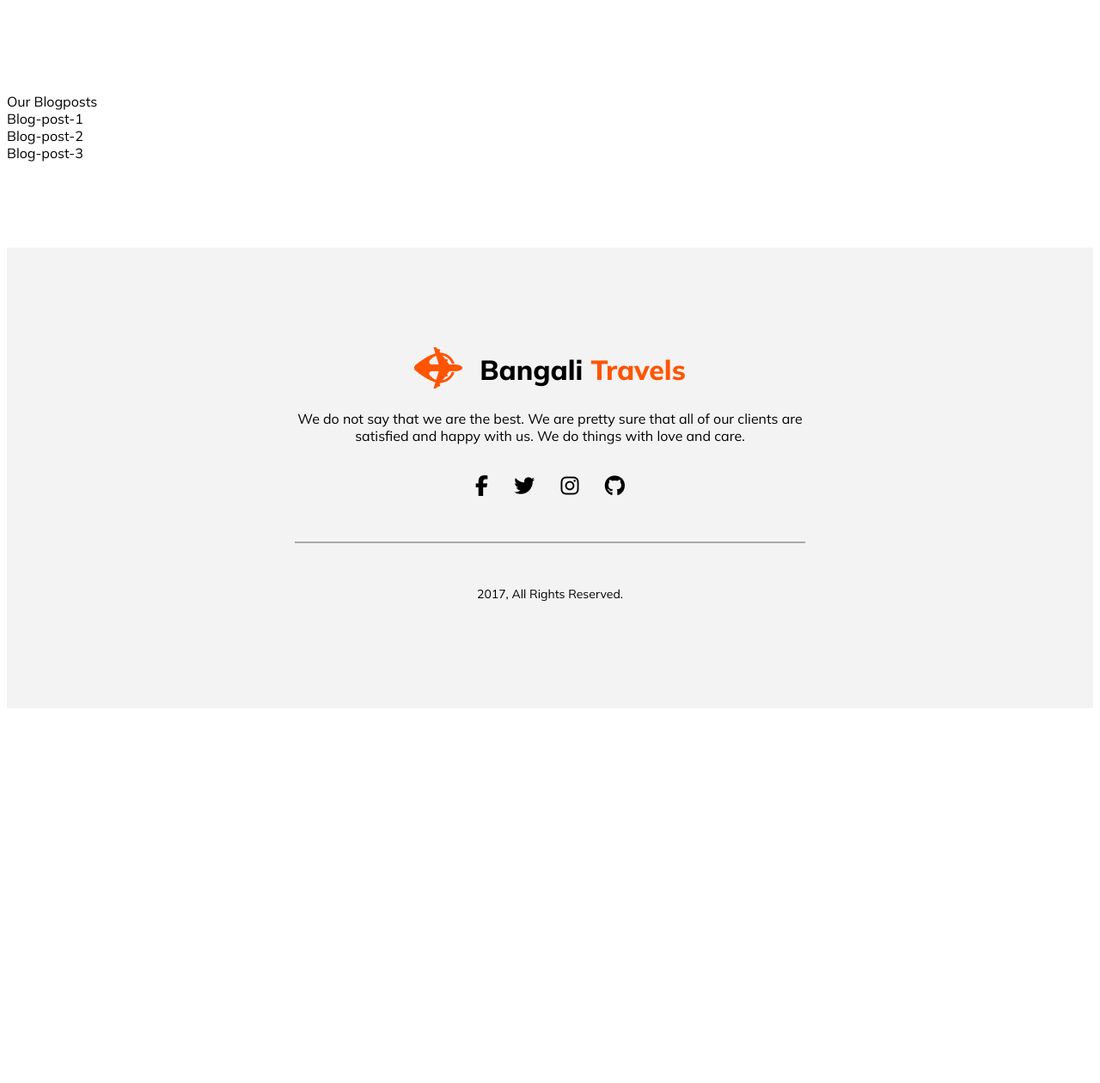
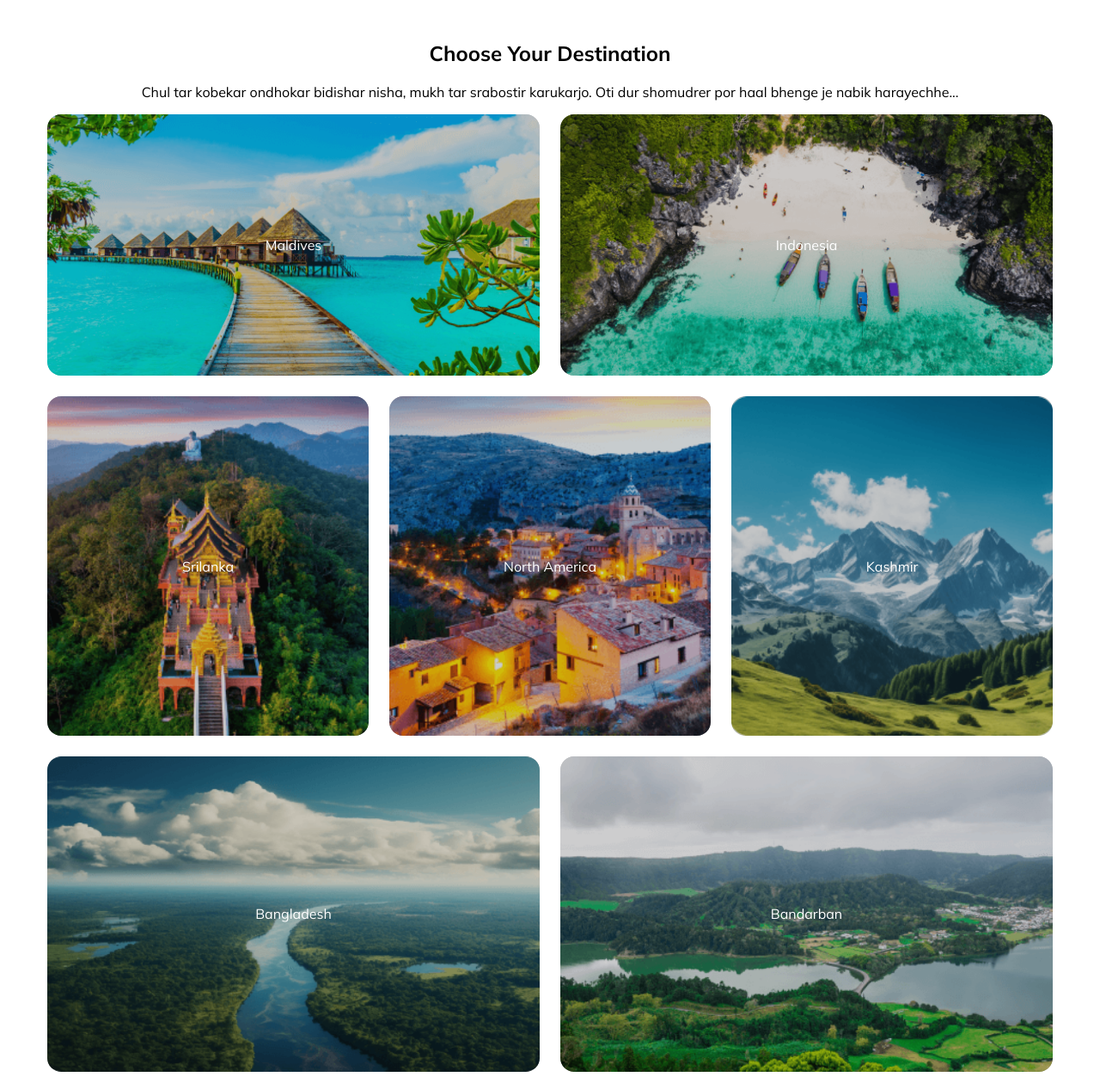
Before and after one commit to nuhainul/b9-a2, a plain HTML site: page index.html in a window 1280 px wide. Shown: the part 1360-2620 px from the top of the page at 86% size. Before the commit the page ends 2192 px from the top, so only its background shows below. Drawn offline with Linux system fonts and the light colour scheme.

Commit message:
choose destination section + responsive created draftly

```diff
--- a/css/responsive.css
+++ b/css/responsive.css
@@ -159,7 +159,21 @@ line-height: normal;
     }
 
 
-    /* < !-- choose your destination starts --> */
+    /* choose your destination starts */
+    /* responsive */
+    @media screen and (max-width: 600px) {
+
+        .img-row-1,
+        .img-row-2,
+        .img-row-3 {
+            flex-direction: column;
+        }
+
+        .image-box {
+            width: 100%;
+        }
+    }
+
     /* < !-- why choose us starts --> */
     /* < !-- 2 optional sections: deals & discounts, simple perfect place --> */
     /* < !-- newsletter starts --> */
--- a/css/styles.css
+++ b/css/styles.css
@@ -121,7 +121,7 @@ body {
     padding: 24px 247px;
 }
 
-.selectors-wrap{
+.selectors-wrap {
     display: inline-flex;
     justify-content: center;
     gap: 24px;
@@ -130,9 +130,10 @@ body {
     max-width: 800px;
 }
 
-.xp-btn{
+.xp-btn {
     background-color: #fff;
-    color: rgba(19, 19, 24, 0.50);;
+    color: rgba(19, 19, 24, 0.50);
+    ;
     text-align: center;
     font-size: 16px;
     font-style: normal;
@@ -144,7 +145,7 @@ body {
     height: 52px;
 }
 
-.find-now-btn{
+.find-now-btn {
     background-color: var(--primary-color);
     color: #fff;
     text-align: center;
@@ -210,7 +211,74 @@ body {
 }
 
 
-/* < !-- choose your destination starts --> */
+/* choose your destination starts */
+.destination {
+    text-align: center;
+    padding: 20px;
+    margin: 0 auto;
+    max-width: 1170px;
+}
+
+.destination-textbox {
+    text-align: center;
+}
+
+.image-gallery {
+    display: flex;
+    flex-direction: column;
+    /* flex-wrap: wrap;
+    justify-content: space-around; */
+    /* justify-content: space-between; */
+    gap: 24px;
+    */
+}
+
+.img-row-1 {
+    display: flex;
+    justify-content: space-between;
+    gap: 24px;
+}
+
+.img-row-2 {
+    display: flex;
+    justify-content: space-between;
+    gap: 24px;
+}
+
+.img-row-3 {
+    display: flex;
+    justify-content: space-between;
+    gap: 24px;
+}
+
+
+.image-box {
+    position: relative;
+    border-radius: 16px;
+    overflow: hidden;
+    width: 100%;
+    /* max-width: 335px; */
+    /* Adjust the maximum width as needed */
+    background: linear-gradient(0deg, rgba(19, 19, 24, 0.20) 0%, rgba(19, 19, 24, 0.20) 100%);
+}
+
+.image-box img {
+    width: 100%;
+    height: 100%;
+    object-fit: cover;
+}
+
+.txt-container {
+    position: absolute;
+    top: 50%;
+    left: 50%;
+    transform: translate(-50%, -50%);
+    /* background: linear-gradient(0deg, rgba(19, 19, 24, 0.20) 0%, rgba(19, 19, 24, 0.20) 100%); */
+    border-radius: 16px;
+    padding: 10px;
+    color: #fff;
+}
+
 /* < !-- why choose us starts --> */
 /* < !-- 2 optional sections: deals & discounts, simple perfect place --> */
 /* < !-- newsletter starts --> */
--- a/index.html
+++ b/index.html
@@ -86,6 +86,50 @@
             </div>
 
             <!-- choose your destination starts -->
+            <section class="destination">
+                <div class="destination-textbox">
+                    <h2>Choose Your Destination</h2>
+                <p>Chul tar kobekar ondhokar bidishar nisha, mukh tar srabostir karukarjo. Oti dur shomudrer por haal bhenge je nabik harayechhe...</p>
+                </div>
+                <div class="image-gallery">
+
+                    <div class="img-row-1">
+                        <div class="image-box">
+                            <img src="./img/Rectangle 5.png" alt="">
+                            <div class="txt-container">Maldives</div>
+                        </div>
+                        <div class="image-box">
+                            <img src="./img/Rectangle 8.png" alt="">
+                            <div class="txt-container">Indonesia</div>
+                        </div>
+                    </div>
+                    <div class="img-row-2">
+                        <div class="image-box">
+                            <img src="./img/Rectangle 6.png" alt="">
+                            <div class="txt-container">Srilanka</div>
+                        </div>
+                        <div class="image-box">
+                            <img src="./img/Rectangle 7.png" alt="">
+                            <div class="txt-container">North America</div>
+                        </div>
+                        <div class="image-box">
+                            <img src="./img/Rectangle 9.png" alt="">
+                            <div class="txt-container">Kashmir</div>
+                        </div>
+                    </div>
+                    <div class="img-row-3">
+                        <div class="image-box">
+                            <img src="./img/Rectangle 11.png" alt="">
+                            <div class="txt-container">Bangladesh</div>
+                        </div>
+                        <div class="image-box">
+                            <img src="./img/Rectangle 10.png" alt="">
+                            <div class="txt-container">Bandarban</div>
+                        </div>
+                    </div>
+                </div>
+            </section>
+            <!-- choose your destination ends -->
 
             <!-- why choose us starts -->
 
```
Lines whose indentation alone changed are shown as unchanged.
